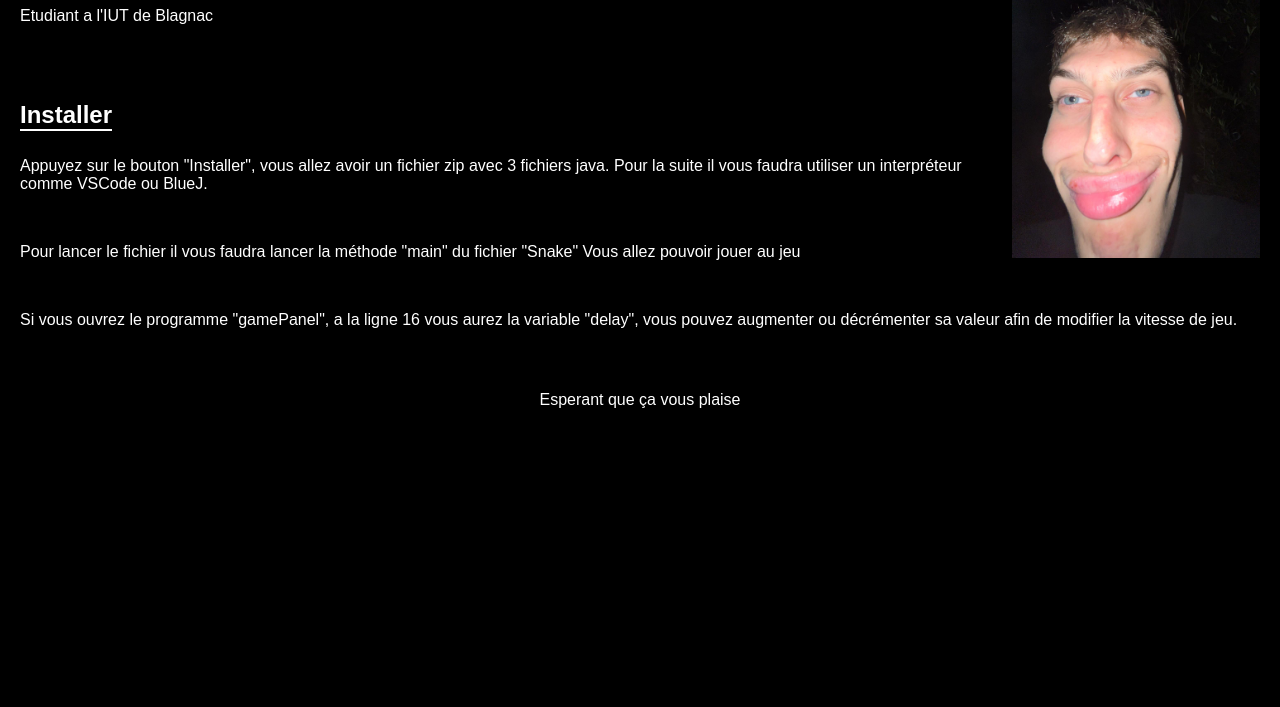
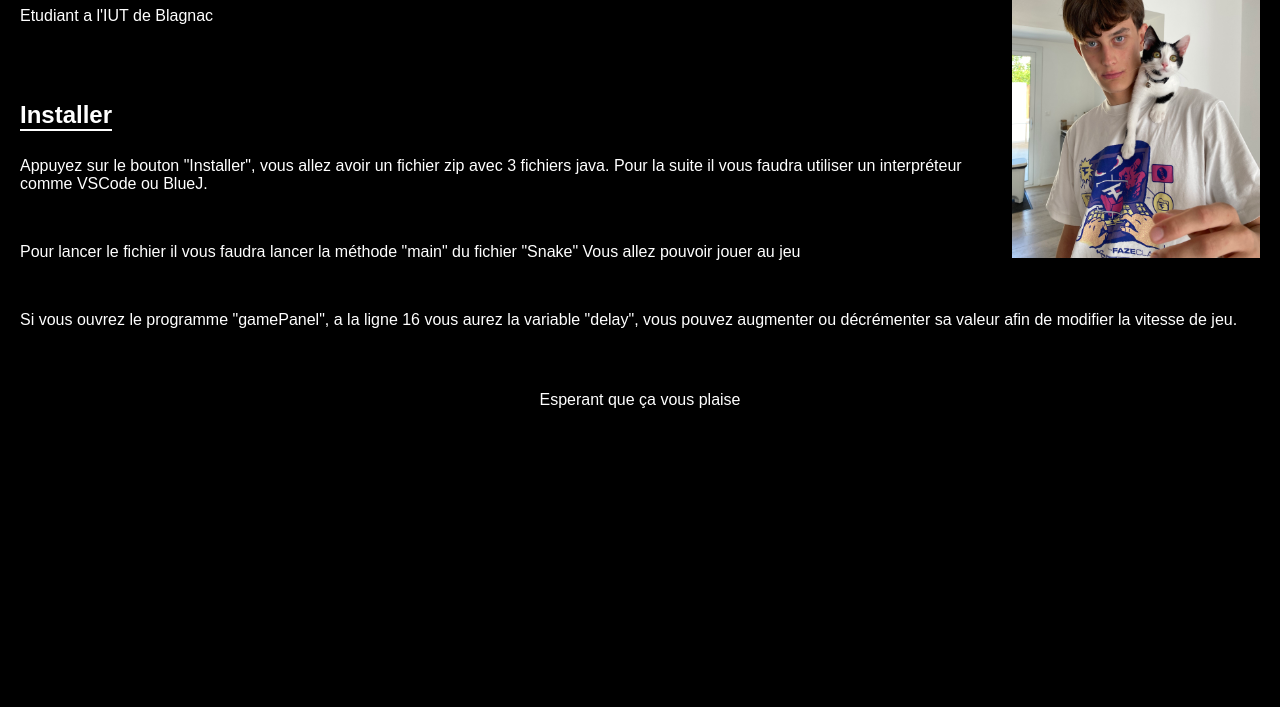
Before and after one commit to web0l/Damir_Fattakhov_4B, a plain HTML site: page snake/snake.html in a window 1280 px wide. Shown: the part 93-800 px from the top of the page. Drawn offline with Linux system fonts and the light colour scheme.

Commit message:
Update snake.html

```diff
--- a/snake/snake.html
+++ b/snake/snake.html
@@ -67,7 +67,7 @@
 </head>
 <body>
 <header>
-	<img src="photo_charmante.JPG">
+	<img src="../photo.jpg" onmouseover="this.src='photo_charmante.JPG'" onmouseout="this.src='../photo.jpg'">
 	<a href="../index.html">
     <h1>Damir Fattakhov</h1>
     <p>Etudiant a l'IUT de Blagnac</p>
```
